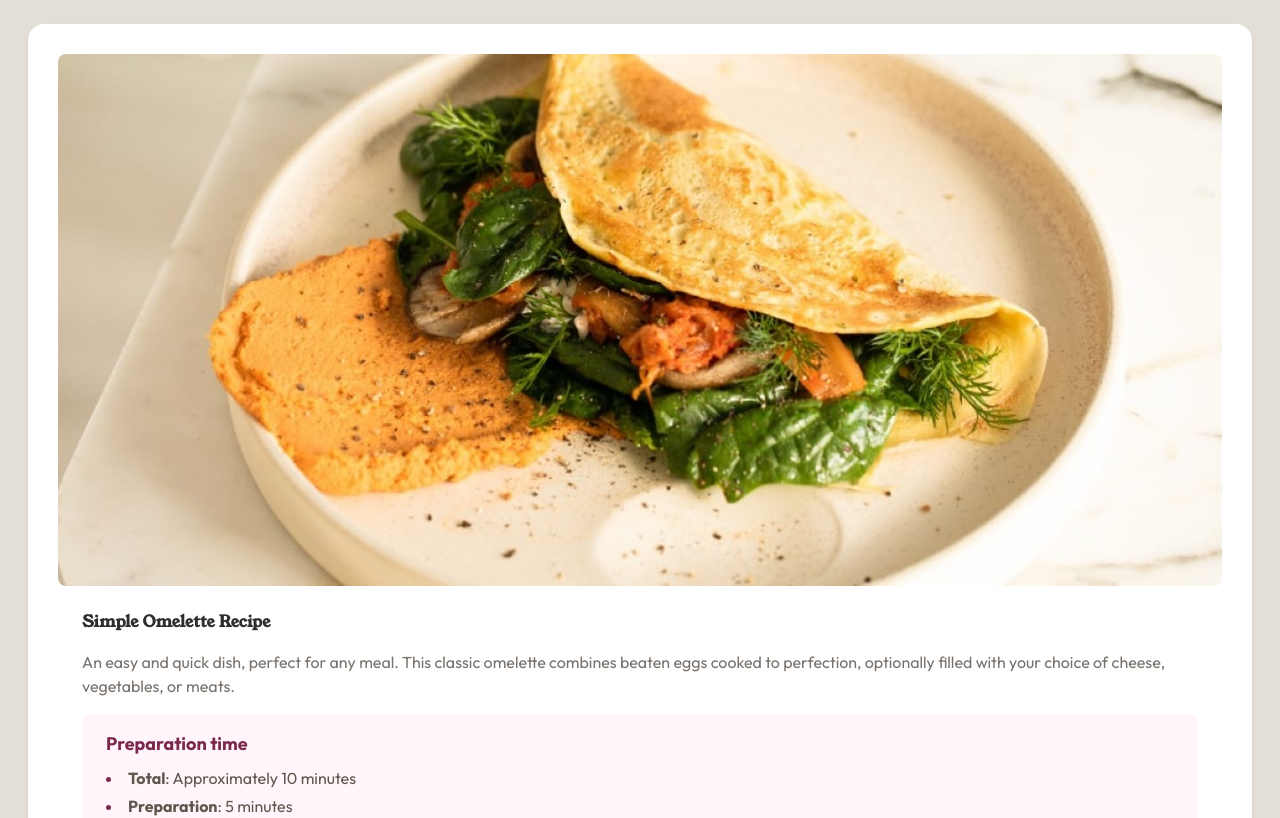
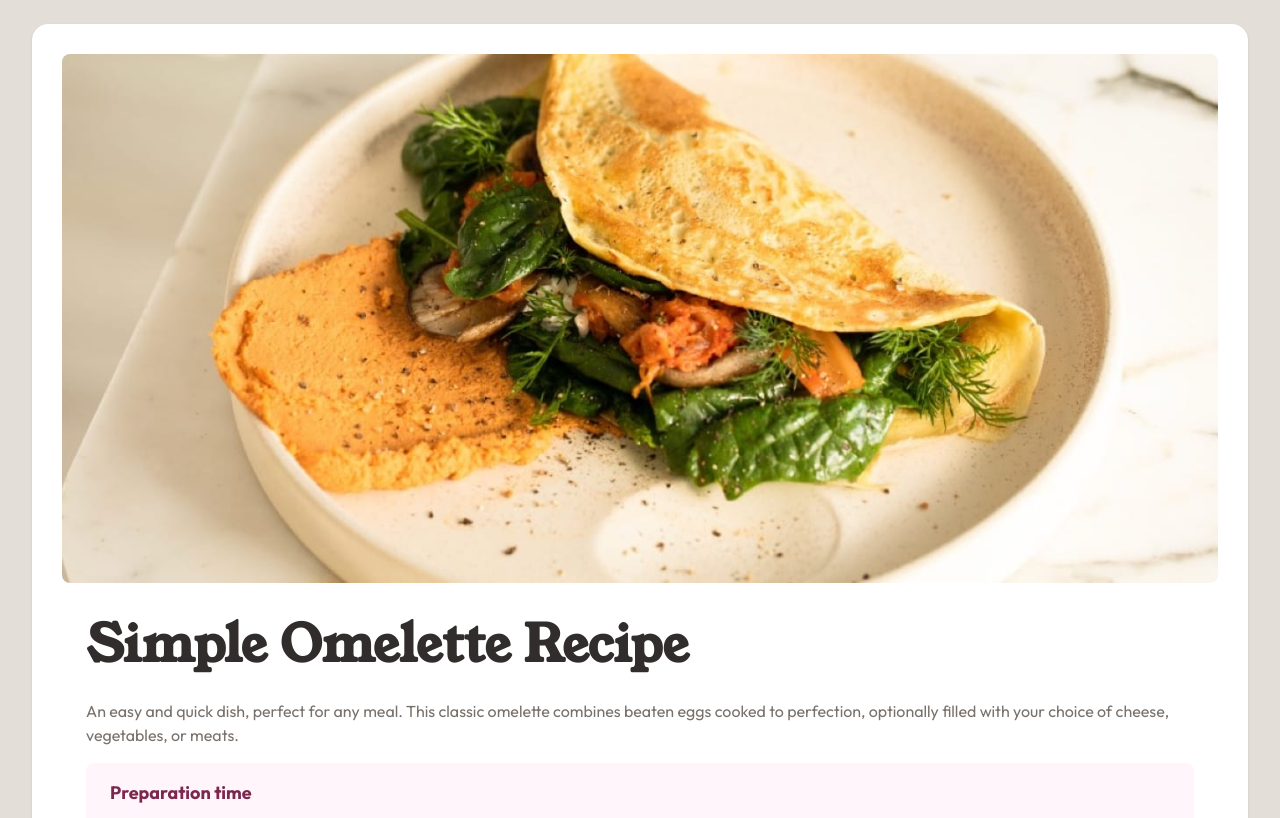
Before and after one commit to iArmanKarimi/challenge-recipe-page, a React (Vite) app: page / in a window 1280 px wide. Shown: the top 818 px of the page. Built offline with nearby package versions, Linux system fonts and the light colour scheme.

Commit message:
fix: remove redundant class from Card component header; update index.css for improved layout

```diff
--- a/src/components/Card.tsx
+++ b/src/components/Card.tsx
@@ -8,7 +8,7 @@ export default function Card() {
 			/>
 			{/* content */}
 			<div className="p-6 space-y-4">
-				<h1 className="font-serif font-bold text-stone-900 font-">
+				<h1 className="font-serif font-bold text-stone-900">
 					Simple Omelette Recipe
 				</h1>
 				<p className="font-outfit text-stone-500">
--- a/src/index.css
+++ b/src/index.css
@@ -13,9 +13,9 @@
 }
 
 @layer components {
-	@media (width >=70rem) {
+	@media (width >=1280px) {
 		.app-container {
-			@apply px-7;
+			@apply px-8;
 		}
 
 		.card-desktop {
@@ -25,10 +25,15 @@
 		.card-desktop img {
 			@apply w-full rounded-lg;
 		}
+
 	}
 
 	.app-container {
-		@apply flex justify-center h-full bg-stone-150;
+		@apply flex justify-center min-h-screen bg-stone-150;
+	}
+
+	.card-desktop h1 {
+		@apply text-[1.25rem] sm:text-[4vw] 2xl:text-[4rem];
 	}
 
 	li span {
```
